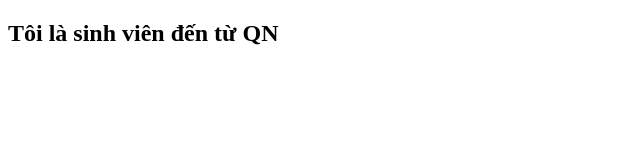
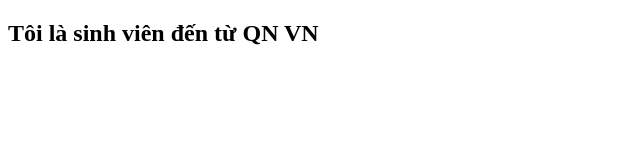
Before and after one commit to tritran2212/demoGit, a plain HTML site: page index.html in a window 1280 px wide. Shown: the full height of the page, 0-640 px from the left. Drawn offline with nearby package versions, Linux system fonts and the light colour scheme.

Commit message:
Thêm tinh

```diff
--- a/index.html
+++ b/index.html
@@ -12,7 +12,7 @@
     <section class="product"></section>
     <footer></footer>
 
-    <h2>Tôi là sinh viên đến từ QN</h2>
+    <h2>Tôi là sinh viên đến từ QN VN </h2>
     <script src="https://cdn.jsdelivr.net/npm/bootstrap@5.3.3/dist/js/bootstrap.bundle.min.js"></script>
 </body>
 </html>
```
